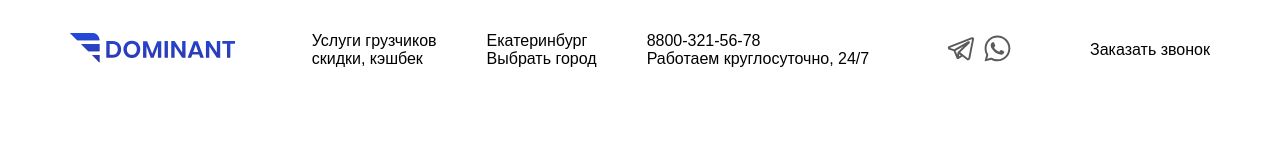
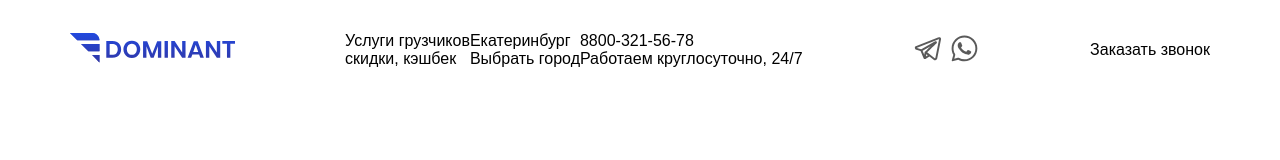
Before and after one commit to 01jamaloov/Dominant, a website: page src/index.html in a window 1280 px wide. Drawn offline with nearby package versions, Linux system fonts and the light colour scheme; files that its build step writes are made by us from their sources; files whose address does not match are found by name.

Commit message:
second commit

```diff
--- a/src/scss/components/_header.scss
+++ b/src/scss/components/_header.scss
@@ -14,7 +14,7 @@
                 &__list {
                     display: flex;
                     align-items: center;
-                    column-gap: 50px;
+                    // column-gap: 50px;
                 }
             }
         }
```
